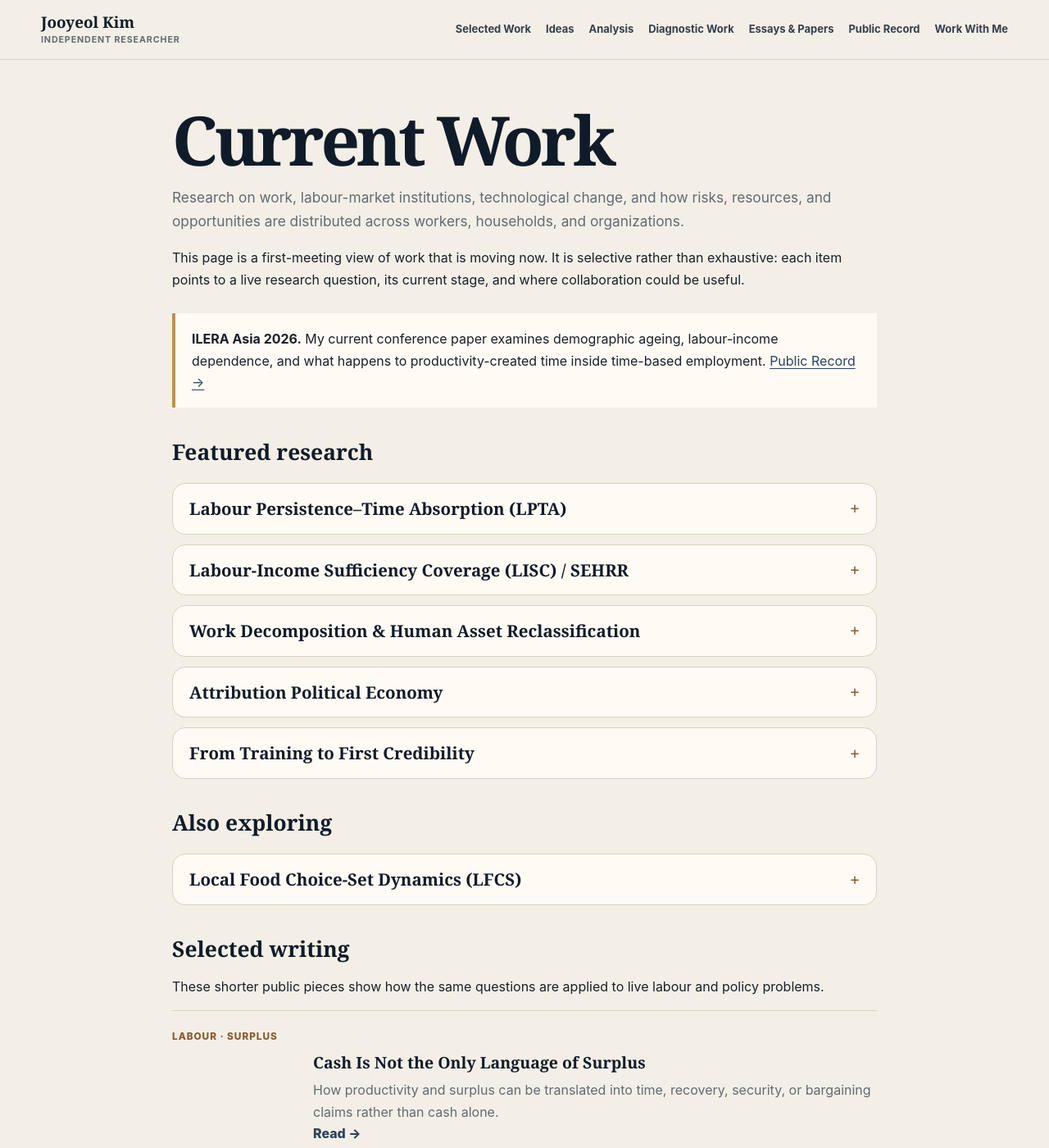
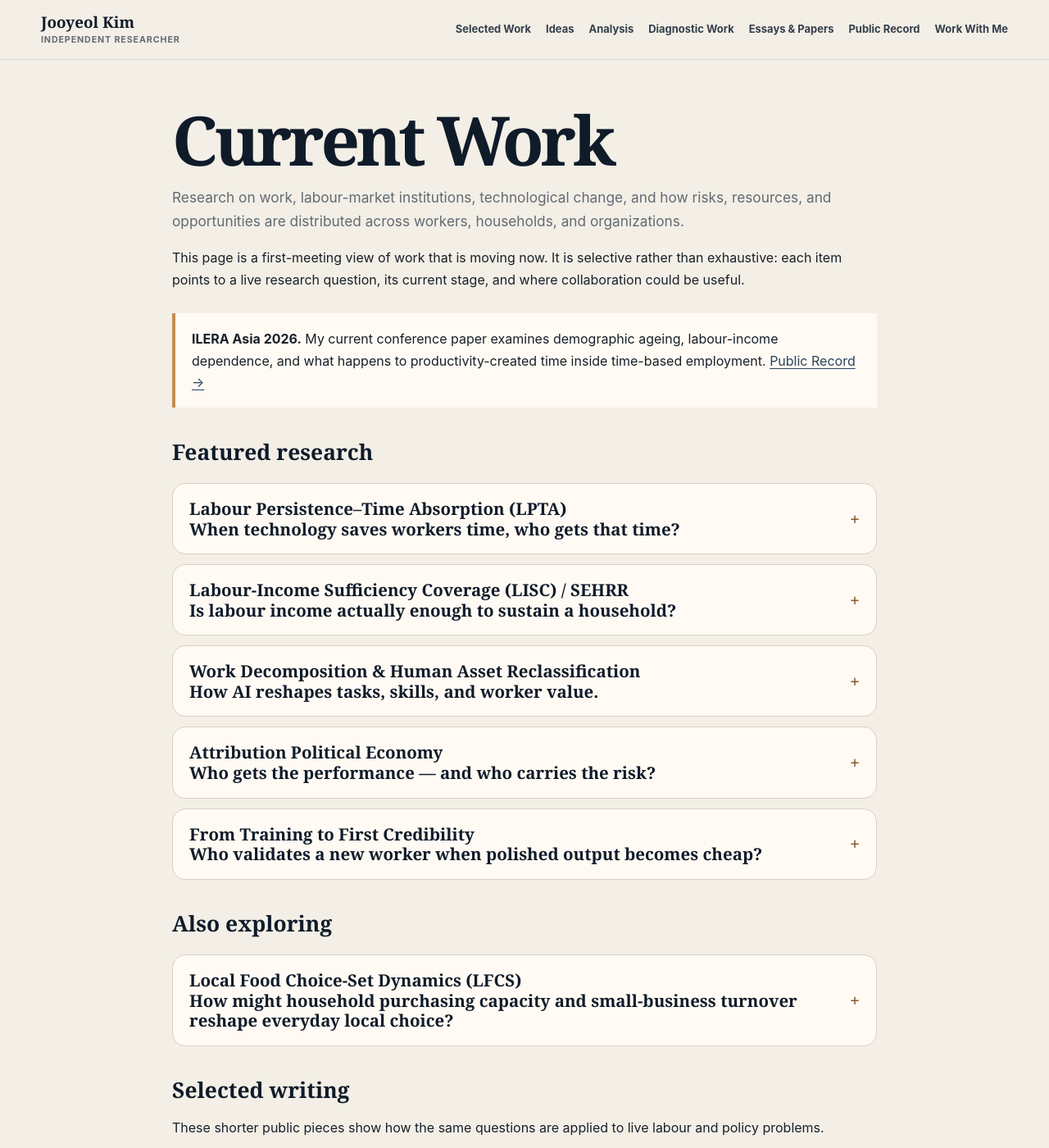
Before and after one commit to jooyeolkim1990/jooyeolkim1990.github.io, a Jekyll site: the page built from current-work/index.md, in a window 1280 px wide and 1400 px high. Shown: the whole window at 82% size. Built offline with Jekyll 4.4.1, drawn with Linux system fonts in a browser that asks for light colours.

Commit message:
Add one-line hooks to Current Work accordions

```diff
--- a/current-work/index.md
+++ b/current-work/index.md
@@ -17,10 +17,12 @@ This page is a first-meeting view of work that is moving now. It is selective ra
 
 <div class="current-work-list">
   <details class="current-work-item">
-    <summary><span class="current-work-title">Labour Persistence–Time Absorption (LPTA)</span></summary>
+    <summary>
+      <span class="current-work-title">Labour Persistence–Time Absorption (LPTA)</span>
+      <span class="current-work-hook">When technology saves workers time, who gets that time?</span>
+    </summary>
     <div class="current-work-body">
       <span class="card-label">Working time · productivity · industrial relations</span>
-      <p><strong>When technology saves workers time, who gets that time?</strong></p>
       <p>LPTA examines why productivity gains can reduce task-time without reducing working time. In time-based employment, saved task-time may reappear as denser workloads, task expansion, higher performance baselines, or intensified monitoring rather than reduced hours or recovery.</p>
       <p><strong>Current stage:</strong> ILERA Asia 2026 conference paper linking the mechanism to demographic ageing and unequal dependence on labour income.</p>
       <p><strong>Collaboration:</strong> working-time institutions, ageing labour markets, collective bargaining, productivity sharing, performance measurement.</p>
@@ -29,10 +31,12 @@ This page is a first-meeting view of work that is moving now. It is selective ra
   </details>
 
   <details class="current-work-item">
-    <summary><span class="current-work-title">Labour-Income Sufficiency Coverage (LISC) / SEHRR</span></summary>
+    <summary>
+      <span class="current-work-title">Labour-Income Sufficiency Coverage (LISC) / SEHRR</span>
+      <span class="current-work-hook">Is labour income actually enough to sustain a household?</span>
+    </summary>
     <div class="current-work-body">
       <span class="card-label">Wages · household reproduction · social protection</span>
-      <p><strong>Having labour income is not the same as having enough labour income.</strong></p>
       <p>This line separates labour-market income sufficiency from household total-resource adequacy and asks how far earnings actually cover selected living or household-reproduction requirements.</p>
       <p><strong>Current stage:</strong> a Korea–UK–US portability pilot for LISC is closed; current work is moving toward literature positioning, benchmark comparability, decomposition, and links to household-level sufficiency analysis.</p>
       <p><strong>Collaboration:</strong> living wages, income adequacy, household reproduction, in-work insufficiency, comparative labour-market data, social protection.</p>
@@ -40,10 +44,12 @@ This page is a first-meeting view of work that is moving now. It is selective ra
   </details>
 
   <details class="current-work-item">
-    <summary><span class="current-work-title">Work Decomposition &amp; Human Asset Reclassification</span></summary>
+    <summary>
+      <span class="current-work-title">Work Decomposition &amp; Human Asset Reclassification</span>
+      <span class="current-work-hook">How AI reshapes tasks, skills, and worker value.</span>
+    </summary>
     <div class="current-work-body">
       <span class="card-label">AI · tasks · skills · workforce transition</span>
-      <p><strong>AI does not simply replace jobs. It can move the boundary between detachable and sticky work.</strong></p>
       <p>This research maps how task bundles loosen and recombine as codification and coordination costs change, and how new task architectures can reprice workers' existing skill bundles. The question is not only whether a worker is more or less skilled, but how convertible existing capabilities are into the newly required bundle.</p>
       <p><strong>Current stage:</strong> synthesis map linking task architecture, re-embedding of tacit skill, worker repricing, organizational restructuring, and the LPTA time-allocation problem.</p>
       <p><strong>Collaboration:</strong> AI and work, occupational change, retraining, internal labour markets, skill transfer, organizational design.</p>
@@ -51,10 +57,12 @@ This page is a first-meeting view of work that is moving now. It is selective ra
   </details>
 
   <details class="current-work-item">
-    <summary><span class="current-work-title">Attribution Political Economy</span></summary>
+    <summary>
+      <span class="current-work-title">Attribution Political Economy</span>
+      <span class="current-work-hook">Who gets the performance — and who carries the risk?</span>
+    </summary>
     <div class="current-work-body">
       <span class="card-label">Contribution · compensation · risk · responsibility</span>
-      <p><strong>When performance is collectively produced, who gets credited for it — and who carries the costs when things go wrong?</strong></p>
       <p>This research separates the aggregation of distributed contributions from the later attribution of benefits, costs, risks, and responsibility. It examines how organizational performance can consolidate many small contributions while responsibility and adjustment costs remain distributed elsewhere.</p>
       <p><strong>Current stage:</strong> active conceptual architecture spanning performance attribution, risk attribution, gate structures, and organizational responsibility unbundling.</p>
       <p><strong>Collaboration:</strong> compensation systems, labour process, organizational performance, HR systems, risk allocation, worker contribution.</p>
@@ -62,10 +70,12 @@ This page is a first-meeting view of work that is moving now. It is selective ra
   </details>
 
   <details class="current-work-item">
-    <summary><span class="current-work-title">From Training to First Credibility</span></summary>
+    <summary>
+      <span class="current-work-title">From Training to First Credibility</span>
+      <span class="current-work-hook">Who validates a new worker when polished output becomes cheap?</span>
+    </summary>
     <div class="current-work-body">
       <span class="card-label">Entry · validation · public employment services</span>
-      <p><strong>When AI makes polished output cheap, producing a plausible work sample becomes easier — but validating a new entrant may not.</strong></p>
       <p>This project examines the credibility bottleneck facing people without established work histories and asks how public employment services might govern expert review without creating purchasable endorsement or one-sided candidate transparency.</p>
       <p><strong>Current stage:</strong> collaborative-governance design using cross-national institutional sequence mapping across training, capability evidence, credibility formation, employer verification, and selection.</p>
       <p><strong>Collaboration:</strong> recruitment, labour-market entry, skills signalling, early careers, credentialing, public employment services, AI-assisted work.</p>
@@ -77,10 +87,12 @@ This page is a first-meeting view of work that is moving now. It is selective ra
 
 <div class="current-work-list">
   <details class="current-work-item">
-    <summary><span class="current-work-title">Local Food Choice-Set Dynamics (LFCS)</span></summary>
+    <summary>
+      <span class="current-work-title">Local Food Choice-Set Dynamics (LFCS)</span>
+      <span class="current-work-hook">How might household purchasing capacity and small-business turnover reshape everyday local choice?</span>
+    </summary>
     <div class="current-work-body">
       <span class="card-label">Household demand · self-employment · local economies</span>
-      <p><strong>How might household purchasing capacity and small-business turnover reshape everyday local choice?</strong></p>
       <p>LFCS distinguishes store counts from the consumer-facing set of choices actually available in a neighbourhood. A high-context pilot in Banghwa 3-dong, Seoul reconstructed longitudinal choice sets, business lifecycles, same-site replacement, and spatial sensitivity; the descriptive and audit layer is closed, while post-pilot mechanism work and comparative expansion remain open.</p>
       <p><strong>Collaboration:</strong> disposable income, household demand, self-employment, local service economies, business turnover, neighbourhood change.</p>
     </div>
```
